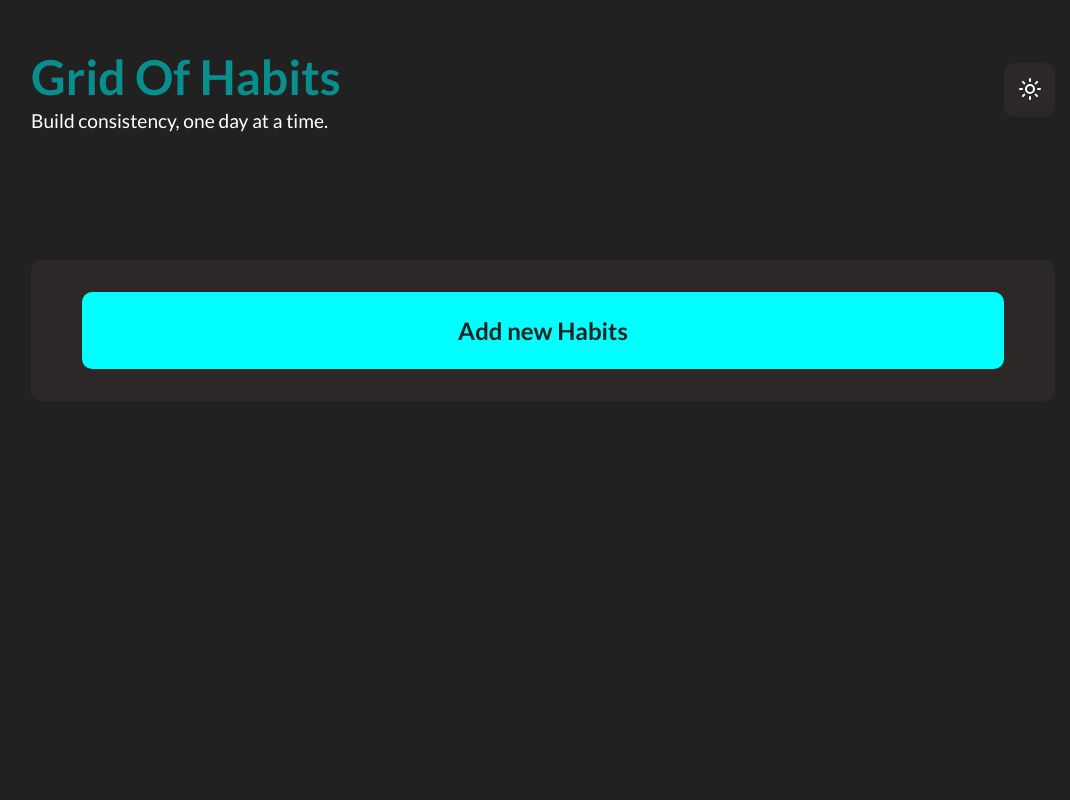
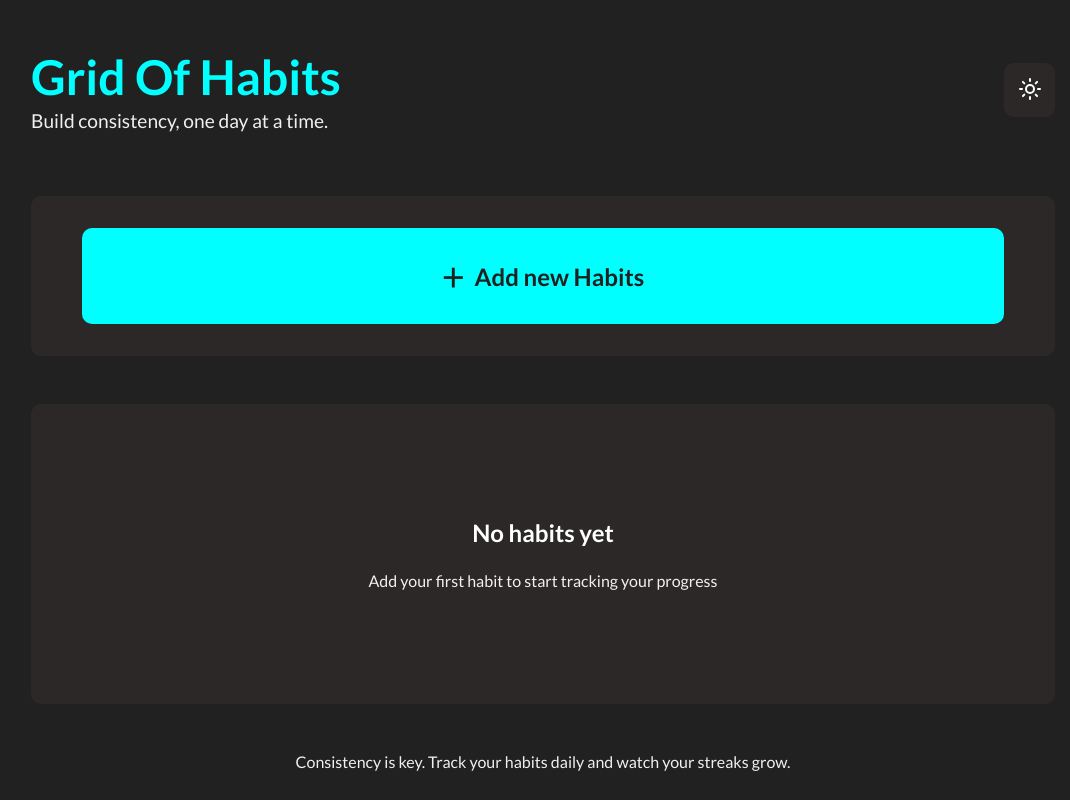
Before and after one commit to DanonymousCoder/Grid-of-Habits, a React (Vite) app in the folder my-app/: page / in a window 1280 px wide. Shown: the whole page, without its empty margins (97-1167 px from the left). Built offline with nearby package versions, Linux system fonts and the light colour scheme.

Commit message:
feat: enhance habit tracking functionality and UI components

```diff
--- a/my-app/src/App.css
+++ b/my-app/src/App.css
@@ -2,6 +2,24 @@
 
 * {
   font-family: "Lato", sans-serif;
+}
+
+h1 {
+  color: #00FFFF;
+  font-weight: 700;
+  font-size: 3rem;
+}
+
+p {
+  color: #F0F0F0;
+}
+
+.container-light p {
+  color: #000000;
+}
+
+.container-light h1 {
+  color: #098e8e;
 }
 
 nav {
@@ -18,14 +36,13 @@ nav {
   gap: .25em;
 }
 
-h1 {
-  color: #098e8e;
-  font-weight: 700;
-  font-size: 3rem;
+.logo p {
+  font-size: 1.2rem;
+  color: #F0F0F0;
 }
 
-.logo p {
-  font-size: 1.2rem;
+.container-light .logo p {
+  color: #000000;
 }
 
 .sun,
@@ -38,7 +55,8 @@ main {
   display: flex;
   flex-direction: column;
   align-items: center;
-  margin-top: 5em;
+  gap: 3em;
+  margin-top: 1em;
 }
 
 button {
@@ -76,12 +94,100 @@ button {
   font-weight: 700;
   font-size: 1.5rem;
   cursor: pointer;
+  display: flex;
+  align-items: center;
+  justify-content: center;
+  gap: .4em;
+}
+
+.new-habits span {
+  font-size: 2.5rem;
+  font-weight: 400;
 }
 
 .container-light .new-habits {
   background-color: #098e8e;
   color: #FFFFFF;
 }
+
+.habits-track {
+  background-color: #2c2828;
+  width: 100%;
+  border-radius: 10px;
+  display: flex;
+  flex-direction: column;
+  justify-content: center;
+  align-items: center;
+  height: 300px;
+}
+
+.container-light .habits-track {
+  background-color: #F0F0F0;
+}
+
+p.head {
+  font-size: 1.5rem;
+  font-weight: 700;
+  margin-bottom: 1em;
+  color: #FFFFFF;
+}
+
+.container-light p.head {
+  color: #000000;
+}
+
+
+.input-habit {
+  display: grid;
+  grid-template-columns: 7fr 1fr 1fr;
+  gap: 1em;
+  width: 90%;
+}
+
+input {
+  border-radius: 10px;
+  padding: 1.5em 2em;
+  border: 1px solid #808080;
+  outline: none;
+  transition: border .25s cubic-bezier(.17,.67,.64,.35);
+  font-size: 1.2rem;
+}
+
+.container-light input {
+  border: 1px solid #dcdada;
+}
+
+.add-btn {
+  background-color: #00FFFF;
+  font-size: 1.2rem;
+}
+
+.container-light .add-btn {
+  background-color: #00FFFF;
+  color: #FFFFFF;
+}
+
+.cancel-input {
+  background-color: #212121;
+  color: #FFFFFF;
+  font-size: 1.2rem;
+}
+
+.container-light .cancel-input {
+  color: #000000;
+  background-color: #FFFFFF;
+}
+
+input:focus {
+  border: 4px solid cyan;
+}
+
+footer p {
+  font-weight: 500;
+  text-align: center;
+}
+
+
 
 @media (max-width: 500px) {
   nav {
--- a/my-app/src/App.tsx
+++ b/my-app/src/App.tsx
@@ -5,8 +5,37 @@ import './App.css';
 
 function App() {
 
-  const [newHabitClick, setNewHabitClick] = useState(0);
   const [darkMode, setDarkMode] = useState(true);
+  const [newHabitClick, setNewHabitClick] = useState(false);
+  const [habits, setHabits] = useState([]);
+  const [newHabitName, setNewHabitName] = useState('');
+  const [inputValue, setInputValue] = useState("");
+
+  const habitExample = {
+    id: 1234567890,
+    name: "Read",
+    completedDays: {
+      "2025-11-05": true,
+      "2025-11-06": true,
+      "2025-11-07": true
+    }
+  };
+
+  const addhabit = () => {}
+
+  const getLast30Days = () => {
+    const days = [];
+
+    for (let i = 30; i >= 0; i--) {
+      const date = new Date();
+      date.setDate(date.getDate() - i);
+      days.push(date.toISOString().split('T')[0]);
+    }
+
+    return days;
+  }
+
+  const days = getLast30Days();
 
   return (
     <div className={`container ${darkMode === true ? '' : "container-light"}`}>
@@ -26,8 +55,20 @@ function App() {
        <div className='habits'>
         <HabitsButton
           newHabitClick = {newHabitClick}
-          setNewHabitClick = {setNewHabitClick} />
+          setNewHabitClick = {setNewHabitClick}
+          inputValue = {inputValue}
+          setInputValue = {setInputValue} />
        </div>
+
+       <div className='habits-track'>
+        <img />
+        <p className='head'>No habits yet</p>
+        <p>Add your first habit to start tracking your progress</p>
+       </div>
+
+       <footer>
+        <p>Consistency is key. Track your habits daily and watch your streaks grow.</p>
+       </footer>
       </main>
 
     </div>
@@ -36,12 +77,30 @@ function App() {
 
 
 type HabitsButtonProps = {
-  newHabitClick: number;
-  setNewHabitClick: React.Dispatch<React.SetStateAction<number>>;
+  newHabitClick: boolean;
+  setNewHabitClick: React.Dispatch<React.SetStateAction<boolean>>;
+  inputValue: string;
+  setInputValue: React.Dispatch<React.SetStateAction<string>>;
 };
 
-const HabitsButton: React.FC<HabitsButtonProps> = ({newHabitClick, setNewHabitClick}) => {
-  return <button className='new-habits'>Add new Habits</button>;
+const HabitsButton: React.FC<HabitsButtonProps> = ({newHabitClick, setNewHabitClick, inputValue, setInputValue}) => {
+  return  !newHabitClick ? <button className='new-habits' onClick={() => setNewHabitClick(true)}><span>+</span> Add new Habits</button>
+  : <InputHabit setNewHabitClick = {setNewHabitClick} value = {inputValue} onChange = {(e: React.ChangeEvent<HTMLInputElement>) => setInputValue(e.target.value)} /> ;
 };
 
+
+type InputHabitProps = {
+  setNewHabitClick: React.Dispatch<React.SetStateAction<boolean>>;
+};
+
+const InputHabit: React.FC<InputHabitProps> = ({ setNewHabitClick }) => {
+  return (
+    <div className='input-habit'>
+      <input placeholder='Enter habit name (e.g, Read, Exercise, Meditate)' />
+      <button className='add-btn'>Add</button>
+      <button className = 'cancel-input' onClick={() => setNewHabitClick(false)}>Cancel</button>
+    </div>
+  )
+}
+
 export default App;
```
